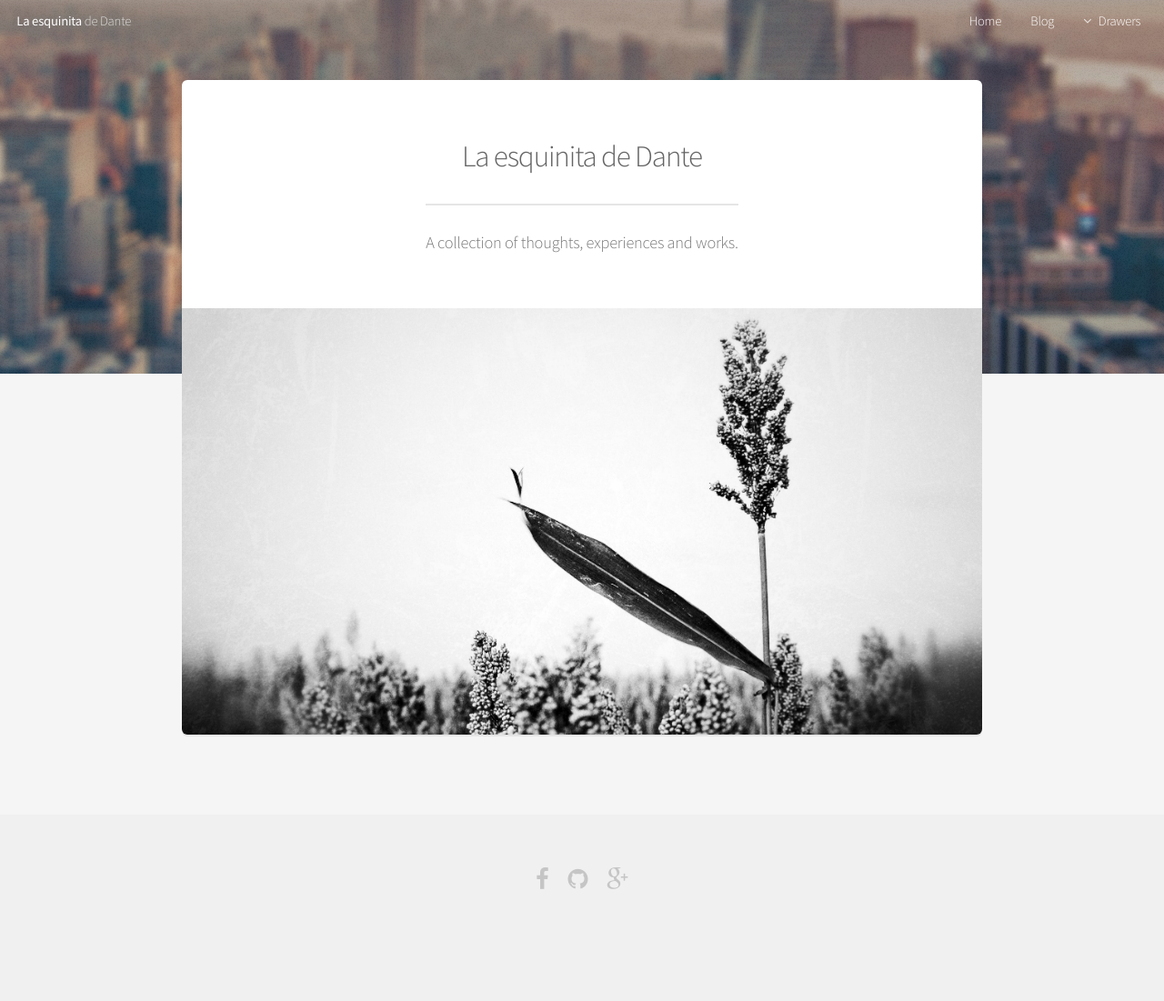
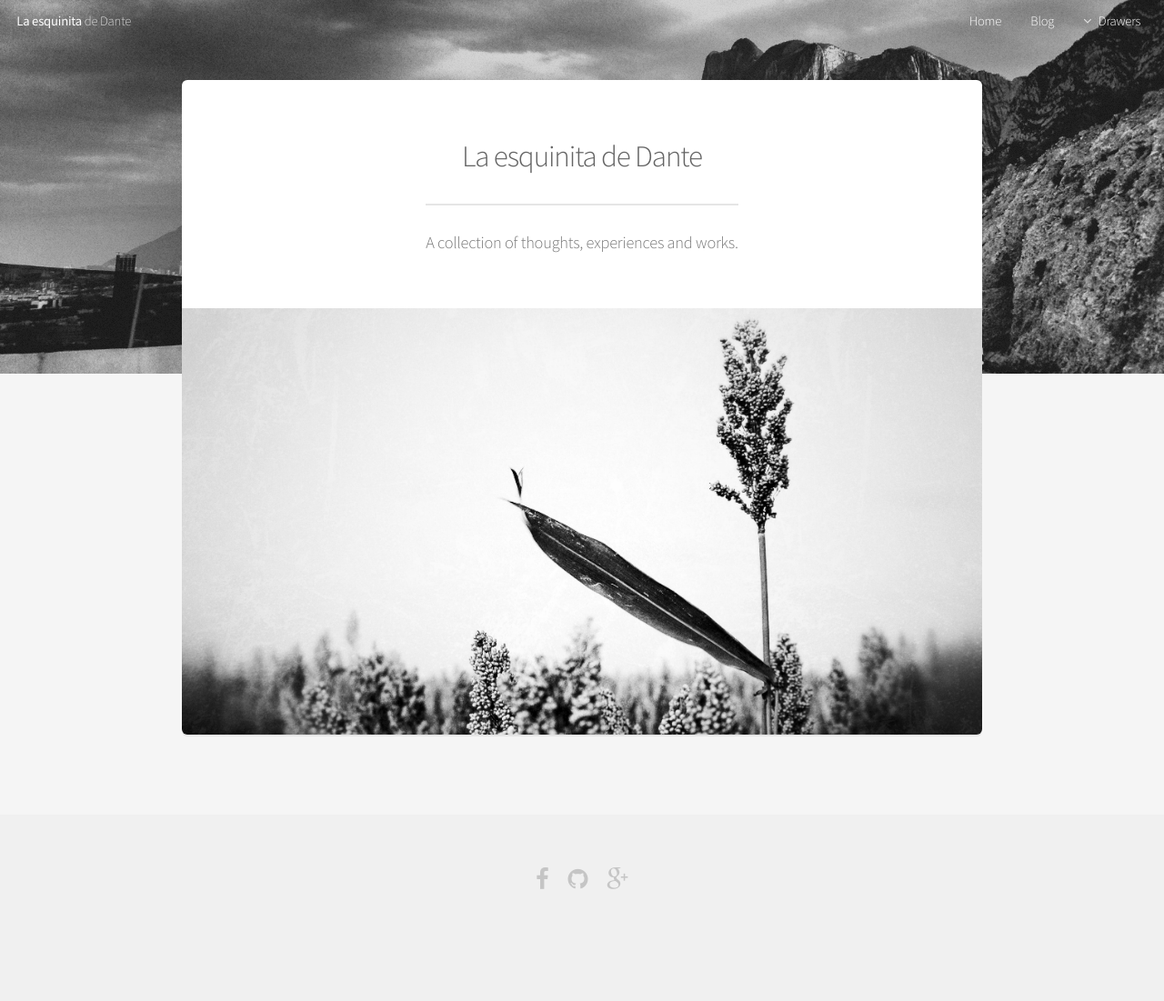
Before and after one commit to dantino/dantino.github.io, a Jekyll site: the page built from index.html, in a window 1280 px wide. Shown: the whole page at 91% size. Built offline with Jekyll 4.4.1, drawn with Linux system fonts in a browser that asks for light colours; the list of posts is cut into pages by our own code.

Commit message:
Using Mario's pictures for the banner

```diff
--- a/assets/css/ie/v8.css
+++ b/assets/css/ie/v8.css
@@ -124,7 +124,7 @@
 
 	#banner {
 		background-attachment: scroll;
-		background-image: url("../../images/banner.jpg");
+		background-image: url("../../images/mayin_carretera_banner.jpg");
 		background-position: auto;
 		background-repeat: no-repeat;
 		background-size: cover;
--- a/assets/css/style.css
+++ b/assets/css/style.css
@@ -1224,7 +1224,7 @@
 	#banner {
 		background-attachment: scroll,							fixed;
 		background-color: #666;
-		background-image: url("images/overlay.png"), url("../images/banner.jpg");
+		background-image: url("images/overlay.png"), url("../images/mayin_carretera_banner.jpg");
 		background-position: top left,						center center;
 		background-repeat: repeat,							no-repeat;
 		background-size: auto,							cover;
--- a/assets/sass/ie/v8.scss
+++ b/assets/sass/ie/v8.scss
@@ -151,7 +151,7 @@
 
 	#banner {
 		background-attachment:	scroll;
-		background-image:		url('../../images/banner.jpg');
+		background-image:		url('../../images/mayin_carretera_banner.jpg');
 		background-position:	auto;
 		background-repeat:		no-repeat;
 		background-size:		cover;
--- a/assets/sass/style.scss
+++ b/assets/sass/style.scss
@@ -1155,7 +1155,7 @@
 	#banner {
 		background-attachment:	scroll,							fixed;
 		background-color:		#666;
-		background-image:		url('images/overlay.png'),		url('../images/banner.jpg');
+		background-image:		url('images/overlay.png'),		url('../images/mayin_carretera_banner.jpg');
 		background-position:	top left,						center center;
 		background-repeat:		repeat,							no-repeat;
 		background-size:		auto,							cover;
```
